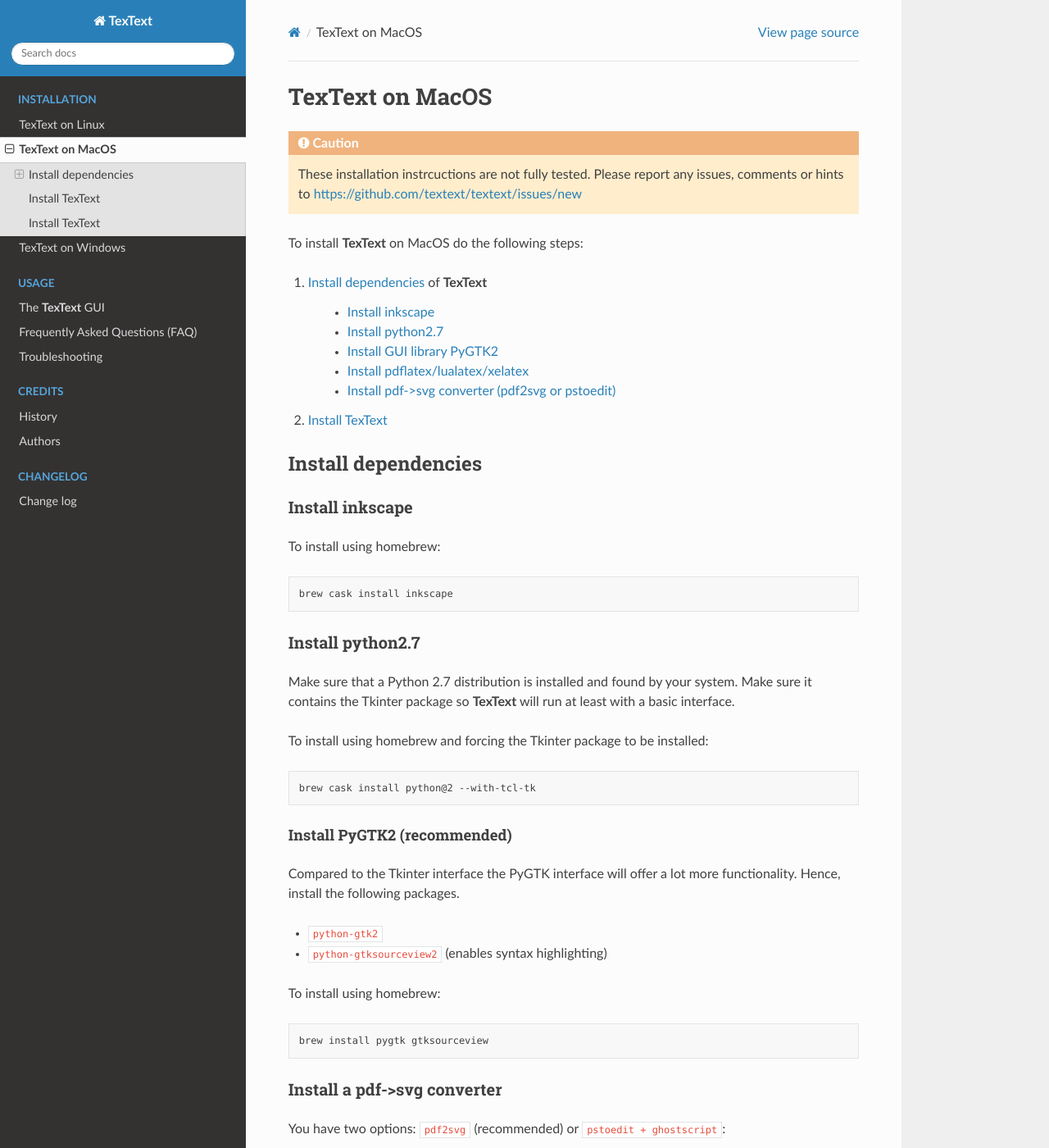
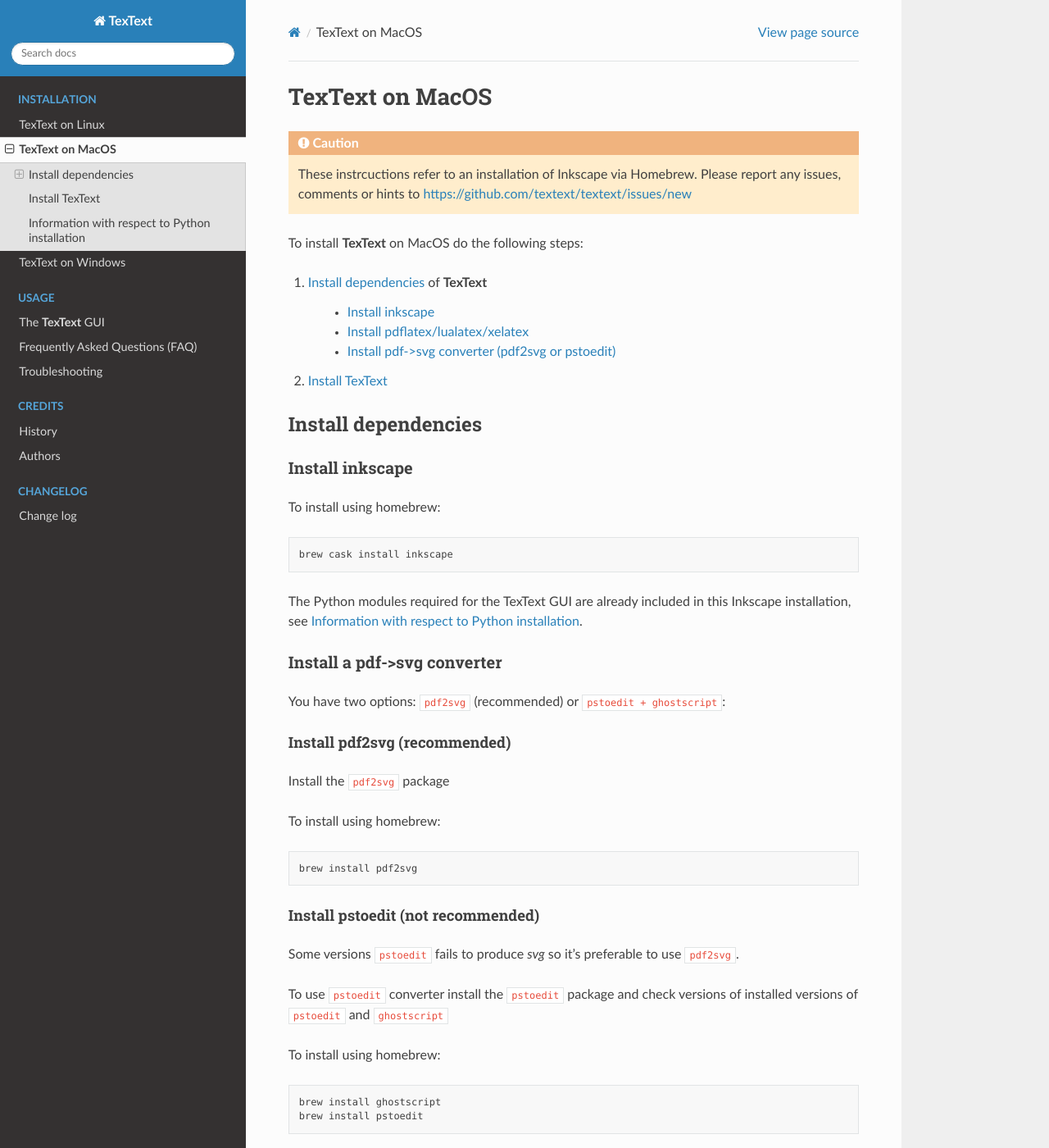
Before and after one commit to textext/textext, a Sphinx documentation site: the page built from docs/source/install/macos.rst, in a window 1280 px wide and 1400 px high. Shown: the whole window at 82% size. Built offline with Sphinx 7.4.7 and the Read the Docs theme 2.0.0, drawn with Linux system fonts in a browser that asks for light colours; some of the changed text lies outside the part shown.

Commit message:
Updated MacOS installation instructions w.r.t Python
Homebrew Inkscape uses system Python. GUI packages are included in
Inkscape installation, so no Python installation stuff is necessary in
the instructions (issue #31).

```diff
--- a/docs/source/install/macos.rst
+++ b/docs/source/install/macos.rst
@@ -16,7 +16,7 @@
 
 .. caution::
 
-    These installation instrcuctions are not fully tested. Please report any
+    These instrcuctions refer to an installation of Inkscape via Homebrew. Please report any
     issues, comments or hints to https://github.com/textext/textext/issues/new
 
 To install |TexText| on MacOS do the following steps:
@@ -24,8 +24,6 @@
 #. `Install dependencies <macos-install-dependencies_>`_ of |TexText|
 
     - `Install inkscape <macos-install-inkscape_>`_
-    - `Install python2.7 <macos-install-python27_>`_
-    - `Install GUI library PyGTK2 <macos-install-pygtk2_>`_
     - `Install pdflatex/lualatex/xelatex <macos-install-latex_>`_
     - `Install pdf->svg converter (pdf2svg or pstoedit) <macos-install-pdf-to-svg-converter_>`_
 
@@ -47,41 +45,8 @@
 
     brew cask install inkscape
 
-.. (Two labels to catch links from failed requirement check!)
-.. _macos-install-python27:
-.. _macos-install-tkinter:
-
-Install python2.7
-~~~~~~~~~~~~~~~~~
-
-Make sure that a Python 2.7 distribution is installed and found by
-your system. Make sure it contains the Tkinter package so |TexText| will run
-at least with a basic interface.
-
-To install using homebrew and forcing the Tkinter package to be installed:
-
-.. code-block:: bash
-
-    brew cask install python@2 --with-tcl-tk
-
-.. (Two labels to catch links from failed requirement check!)
-.. _macos-install-gui-library:
-.. _macos-install-pygtk2:
-
-Install PyGTK2 (recommended)
-----------------------------
-
-Compared to the Tkinter interface the PyGTK interface will offer a lot more
-functionality. Hence, install the following packages.
-
--  ``python-gtk2``
--  ``python-gtksourceview2`` (enables syntax highlighting)
-
-To install using homebrew:
-
-.. code-block:: bash
-
-    brew install pygtk gtksourceview
+The Python modules required for the TexText GUI are already included in this
+Inkscape installation, see :ref:`macos-install-python27`.
 
 .. _macos-install-pdf-to-svg-converter:
 
@@ -156,21 +122,22 @@
 Install TexText
 ===============
 
-Install TexText
-===============
-
-1.  Download the most recent package from :textext_current_release_page:`GitHub release page <release>` (direct links: :textext_download_zip:`.zip <MacOS>`, :textext_download_tgz:`.tar.gz <MacOS>`)
+1.  Download the most recent package from :textext_current_release_page:`GitHub release page <release>` (direct links: :textext_download_zip:`.zip <MacOS>`)
 2.  Extract the package and change to created directory.
 3.  Run :bash:`setup.py` from your terminal:
 
     .. code-block:: bash
 
-        python setup.py --inkscape-executable=/usr/local/bin/inkscape
+        python setup.py
 
     The script will check if all requirements described in :ref:`macos-install-dependencies`
     are met. If so, it will install the extension files into the user's Inkscape configuration
     directory (usually this is ``~/.config/inkscape/extensions``). If not, instructions are given
     helping to fix the problem.
+
+    .. important::
+
+        Ignore any messages about missing PyGTK packages! (Issue :issue_num:`31`)
 
     .. note::
 
@@ -179,4 +146,26 @@
 
         .. code-block:: bash
 
-            python setup.py --inkscape-executable=/usr/local/bin/inkscape --skip-requirements-check
+            python setup.py --skip-requirements-check
+
+
+.. (Multiple labels to catch links from failed requirement check!)
+.. _macos-install-python27:
+.. _macos-install-tkinter:
+.. _macos-install-gui-library:
+.. _macos-install-pygtk2:
+
+
+Information with respect to Python installation
+===============================================
+
+.. note::
+
+    Homebrew's Inkscape uses MacOS's system Python interpreter in ``/usr/bin`` independently of any other installed
+    Python interpreter (e.g. from Homebrew). The packages required for the GUI of TexText are already included in
+    the Homebrew installation of Inkscape.
+
+    If the extension does not work despite this fact or installation fails please report this
+    to https://github.com/textext/textext/issues/new
+
+    Thank you!
```
Also changed, not shown: other parts of docs/source/install/macos.rst (+4 -3 lines).
